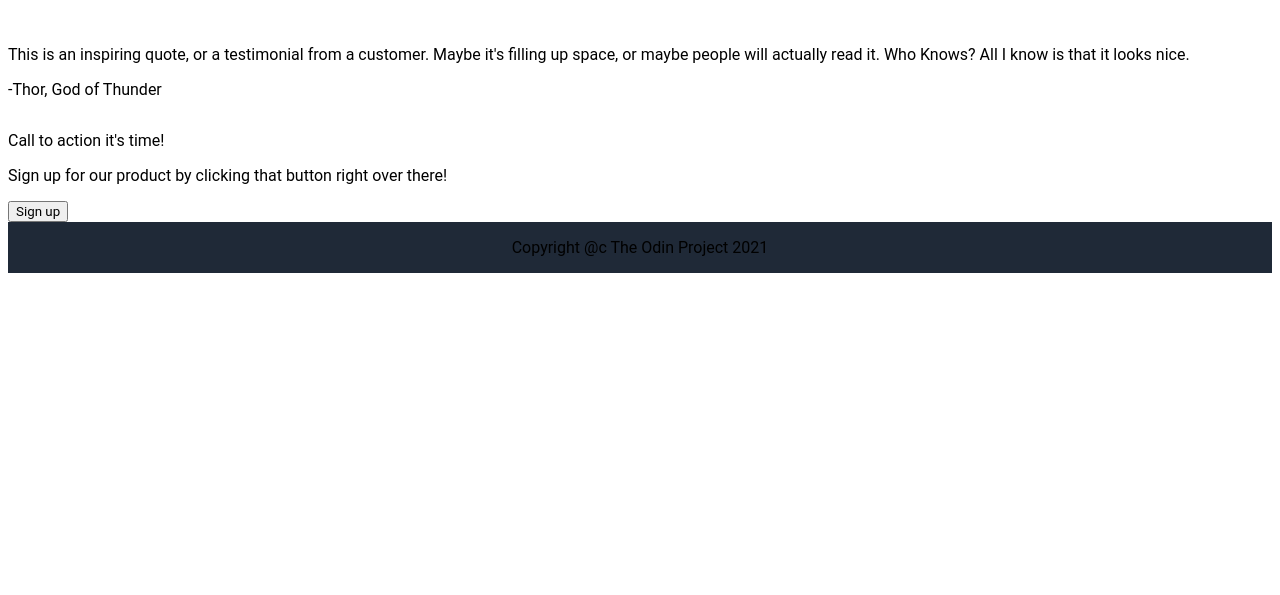
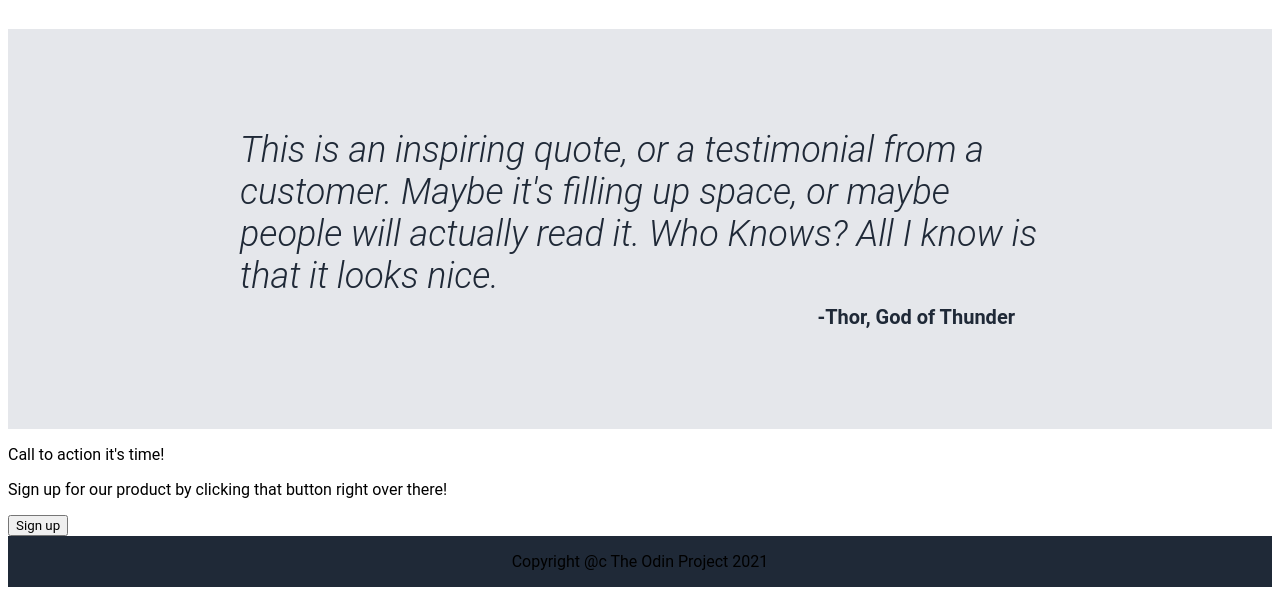
Before and after one commit to TheFutaBandit/Landing_Page, a plain HTML site: page Landing_Page/index.html in a window 1280 px wide. Shown: the part 832-1427 px from the top of the page. Before the commit the page ends 1113 px from the top, so only its background shows below. Drawn offline with Linux system fonts and the light colour scheme.

Commit message:
4th Part Completed.
No doubts in this part.

```diff
--- a/Landing_Page/index.html
+++ b/Landing_Page/index.html
@@ -49,8 +49,8 @@
     </div>
 
     <div class = "quote_content">
-        <p>This is an inspiring quote, or a testimonial from a customer. Maybe it's filling up space, or maybe people will actually read it. Who Knows? All I know is that it looks nice.</p>
-        <p>-Thor, God of Thunder</p>
+        <div class = "quote_text">This is an inspiring quote, or a testimonial from a customer. Maybe it's filling up space, or maybe people will actually read it. Who Knows? All I know is that it looks nice.</div>
+        <div class = "quote_by">-Thor, God of Thunder</div>
     </div>
 
     <div class = "sign_content">
--- a/Landing_Page/styles.css
+++ b/Landing_Page/styles.css
@@ -168,3 +168,33 @@ body {
     border: 2px solid royalblue;
     border-radius: 10%;
 }
+
+.quote_content {
+    display: flex;
+    height: 400px;
+    flex-shrink: 0;
+    background-color: #E5E7EB;
+    flex-direction: column;
+    justify-content: center;
+    align-items: center;
+}
+
+.quote_content .quote_text {
+    font-size: 36px;
+    color: #1f2937;
+    font-family: Roboto;
+    font-weight: 300;
+    font-style: italic;
+    width: 800px;
+    margin-bottom: 8px;
+}
+
+.quote_content .quote_by {
+    display: flex;
+    width: 800px;
+    font-weight: 700;
+    color: #1f2937;
+    padding-right: 50px;
+    font-size: 20px;
+    justify-content: flex-end;
+}
```
